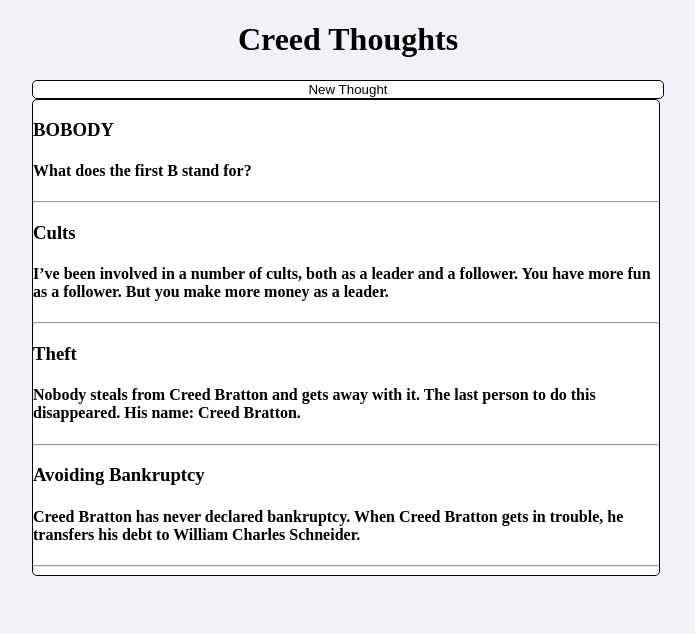
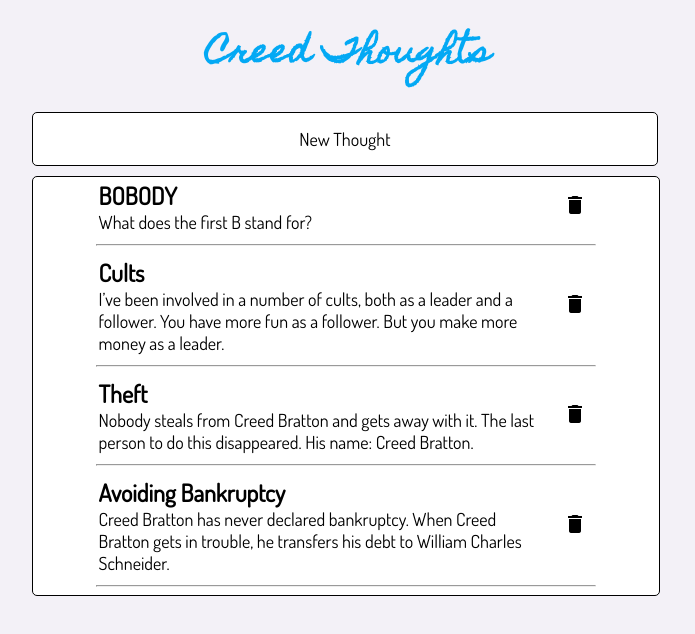
Before and after one commit to eslutz/Grand-Circus-Labs, an Angular app: page / in a window 1280 px wide. Shown: the top 634 px of the page, without its empty margins (292-987 px from the left). Built offline with nearby package versions, Linux system fonts and the light colour scheme.

Commit message:
Have the list of exisiting thoughts displayed.

```diff
--- a/src/app/app.component.css
+++ b/src/app/app.component.css
@@ -1,10 +1,12 @@
 .center {
+    font-family: 'Homemade Apple', cursive;
     margin-left: auto;
     margin-right: auto;
     width: 50%;
 }
 
 .postBody {
+    margin-top: 10px;
     border-style: solid;
     border-color: black;
     border-width: 1px;
@@ -13,11 +15,21 @@
     width: 99%;
 }
 
+.posts {
+    width: 80%;
+    font-family: 'Dosis', sans-serif;
+    margin-left: auto;
+    margin-right: auto;
+}
+
 .newpost {
+    font-family: 'Dosis', sans-serif;
+    font-size: 18px;
+    padding: 15px;
     border-style: solid;
     border-color: black;
     border-width: 1px;
     border-radius: 5px;
     background-color: white;
-    width: 100%;
+    width: 99%;
 }
--- a/src/app/app.component.html
+++ b/src/app/app.component.html
@@ -1,9 +1,9 @@
 <div class="center">
-	<h1 style="text-align: center;">{{title}}</h1>
+	<h1 style="text-align: center; color: rgb(3, 169, 244)">{{title}}</h1>
 	<button (callParent)="generateNewPost($event)" class="newpost">New Thought</button>
 	<div class="postBody">
-		<div *ngFor="let currentPost of allPosts">
-			<app-post [currentPost]=currentPost></app-post>
+		<div class="posts" *ngFor="let post of allPosts">
+			<app-post [currentPost]=post></app-post>
 			<hr />
 		</div>
 	</div>
--- a/src/app/post/post.component.css
+++ b/src/app/post/post.component.css
@@ -0,0 +1,16 @@
+p.title {
+    font-size: 24px;
+    font-weight: bold;
+    margin: 0%
+}
+
+p.thought {
+    font-size: 18px;
+    margin: 0%
+}
+
+button.delete {
+    height: auto;
+    background-color: transparent;
+    border: none;
+}
--- a/src/app/post/post.component.html
+++ b/src/app/post/post.component.html
@@ -1,2 +1,13 @@
-<h3>{{currentPost.title}}</h3>
-<h4>{{currentPost.thought}}</h4>
+<table>
+    <tr>
+        <td style="width: 100%; padding-right: 5px;">
+            <p class="title">{{currentPost.title}}</p>
+            <p class="thought">{{currentPost.thought}}</p>
+        </td>
+        <td>
+            <button class="delete" (click)="$event.target.blur();deleteThought()">
+                <span class="material-icons">delete</span>
+            </button>
+        </td>
+    </tr>
+</table>
--- a/src/app/post/post.component.ts
+++ b/src/app/post/post.component.ts
@@ -1,5 +1,4 @@
 import { Component, Input, OnInit } from '@angular/core';
-import { PassThrough } from 'stream';
 import { Post } from '../interface/post';
 
 @Component({
--- a/src/index.html
+++ b/src/index.html
@@ -6,6 +6,8 @@
   <base href="/">
   <meta name="viewport" content="width=device-width, initial-scale=1">
   <link rel="icon" type="image/x-icon" href="favicon.ico">
+  <link href="https://fonts.googleapis.com/css2?family=Dosis&family=Homemade+Apple&display=swap" rel="stylesheet">
+  <link href="https://fonts.googleapis.com/icon?family=Material+Icons" rel="stylesheet">
 </head>
 <body>
   <app-root></app-root>
```
